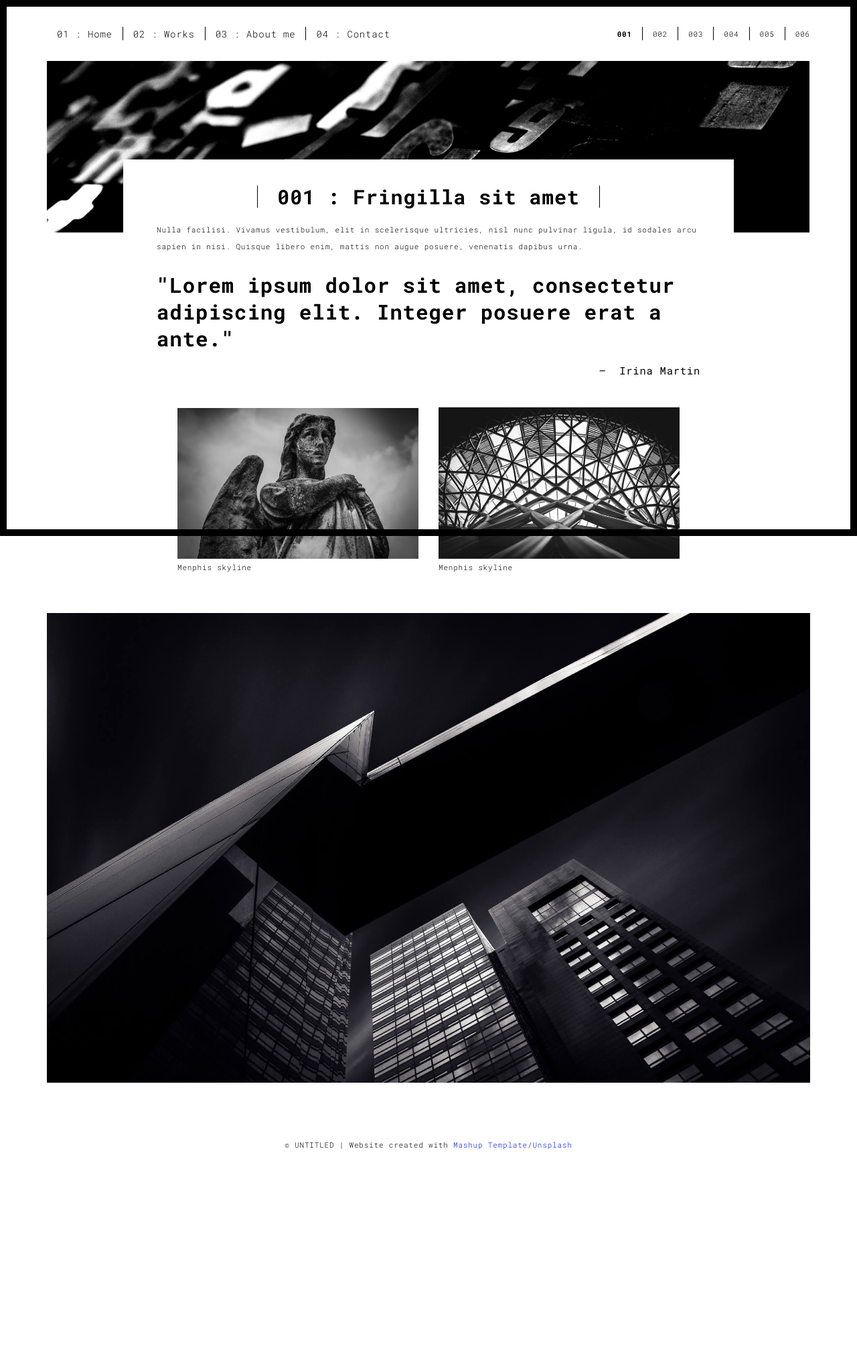
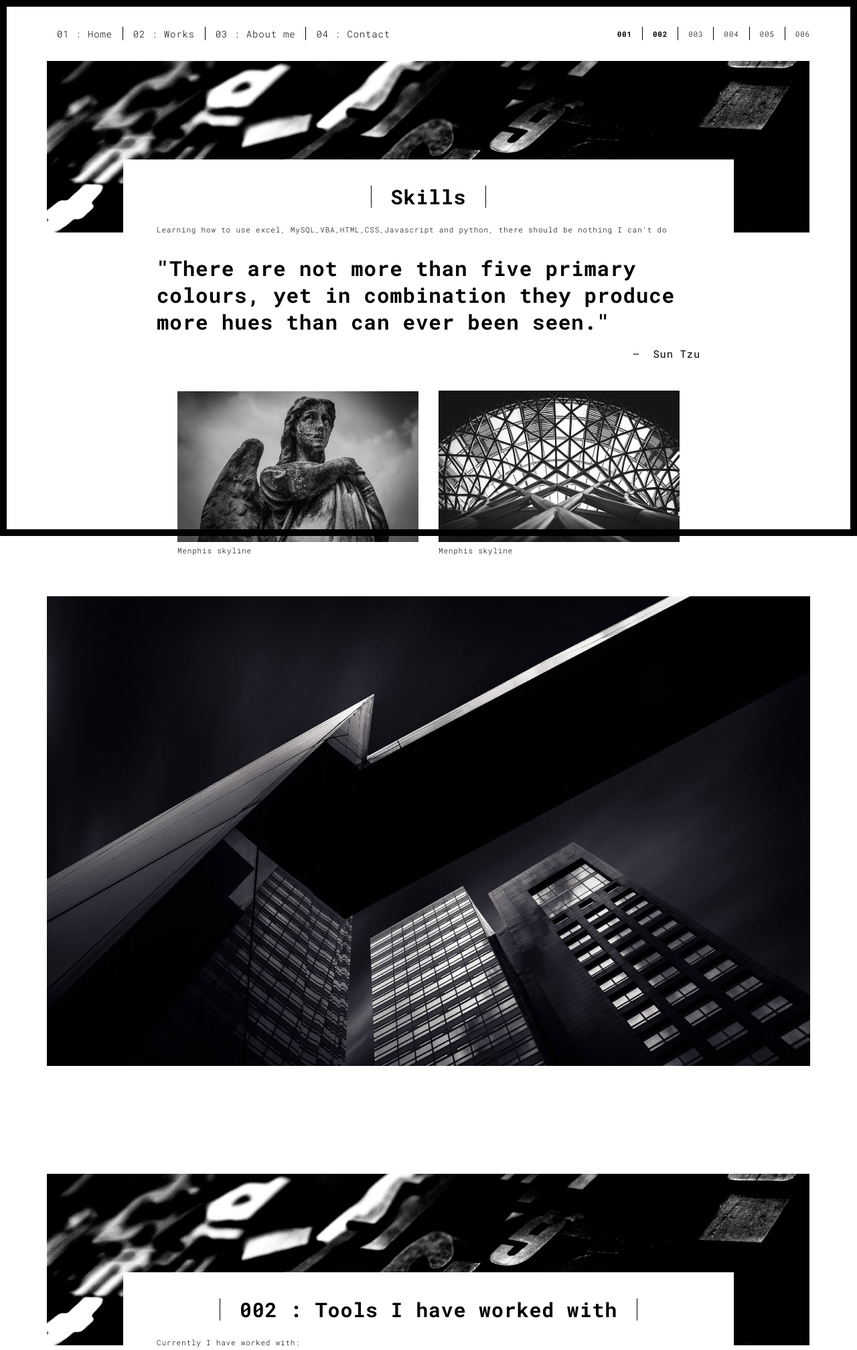
Before and after one commit to peter-september/My_first_site, a Flask app: page /work.html in a window 1280 px wide. Shown: the top 2015 px of the page at 67% size. Before the commit the page ends 1716 px from the top, so only its background shows below. Run offline with Flask 2, Linux system fonts and the light colour scheme; some libraries are stand-ins or nearby versions.

Commit message:
updating the works and work section

```diff
--- a/templates/work.html
+++ b/templates/work.html
@@ -15,7 +15,7 @@
   <link rel="apple-touch-icon" sizes="180x180" href="./assets/apple-icon-180x180.png">
   <link href="static/cloud.ico" rel="icon">
 
-  <title>Title page</title>
+  <title>Portfolio</title>
 
 <link href="static/main.3f6952e4.css" rel="stylesheet"></head>
 
@@ -46,7 +46,7 @@
 
           <ul class="nav navbar-nav navbar-right navbar-small visible-md visible-lg">
             <li><a href="./index.html" title="" class="active">001</a></li>
-            <li><a href="./index.html" title="">002</a></li>
+            <li><a href="./index.html" title="" class="active">002</a></li>
             <li><a href="./index.html" title="">003</a></li>
             <li><a href="./index.html" title="">004</a></li>
             <li><a href="./index.html" title="">005</a></li>
@@ -65,13 +65,13 @@
         <img src="static/assets/images/work001-01.jpg" class="img-responsive" alt="">
         <div class="card-container">
           <div class="text-center">
-            <h1 class="h2">001 : Fringilla sit amet</h1>
+            <h1 class="h2">Skills</h1>
           </div>
-          <p>Nulla facilisi. Vivamus vestibulum, elit in scelerisque ultricies, nisl nunc pulvinar ligula, id sodales arcu sapien in nisi. Quisque libero enim, mattis non augue posuere, venenatis dapibus urna.</p>
+          <p>Learning how to use excel, MySQL,VBA,HTML,CSS,Javascript and python, there should be nothing I can't do</p>
 
           <blockquote>
-            <p>"Lorem ipsum dolor sit amet, consectetur adipiscing elit. Integer posuere erat a ante."</p>
-            <small class="pull-right">Irina Martin</small>
+            <p>"There are not more than five primary colours, yet in combination they produce more hues than can ever been seen."</p>
+            <small class="pull-right">Sun Tzu</small>
           </blockquote>
         </div>
       </div>
@@ -99,6 +99,53 @@
   </div>
 </div>
 
+<div class="section-container">
+  <div class="container">
+    <div class="row">
+      <div class="col-xs-12">
+        <img src="static/assets/images/work001-01.jpg" class="img-responsive" alt="">
+        <div class="card-container">
+          <div class="text-center">
+            <h1 class="h2">002 : Tools I have worked with</h1>
+          </div>
+          <p>Currently I have worked with:<br>
+            <ul>
+              <li>MySQL</li>
+              <li>Python</li>
+              <li>Visual Basic</li>
+              <li>Zendesk</li>
+            </ul>
+          </p>
+
+          <blockquote>
+            <p>"“I suppose it is tempting, if the only tool you have is a hammer, to treat everything as if it were a nail.”</p>
+            <small class="pull-right">Abraham Maslow</small>
+          </blockquote>
+        </div>
+      </div>
+
+
+
+      <div class="col-md-8 col-md-offset-2 section-container-spacer">
+        <div class="row">
+          <div class="col-xs-12 col-md-6">
+            <img src="static/assets/images/work001-02.jpg" class="img-responsive" alt="">
+            <p>Menphis skyline</p>
+          </div>
+          <div class="col-xs-12 col-md-6">
+            <img src="static/assets/images/work001-03.jpg" class="img-responsive" alt="">
+            <p>Menphis skyline</p>
+          </div>
+        </div>
+      </div>
+
+      <div class="col-xs-12">
+        <img src="static/assets/images/work001-04.jpg" class="img-responsive" alt="">
+      </div>
+
+    </div>
+  </div>
+</div>
 
 <footer class="footer-container text-center">
   <div class="container">
```
Also changed, not shown: templates/works.html (+13 -13 lines).
